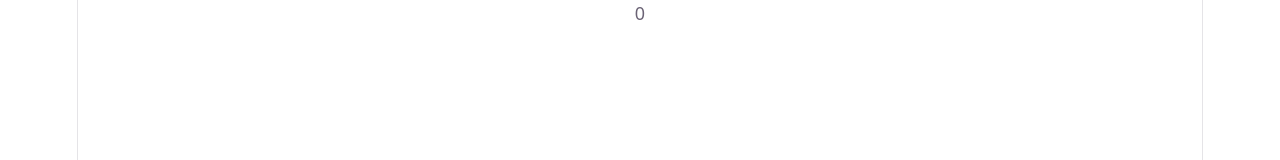
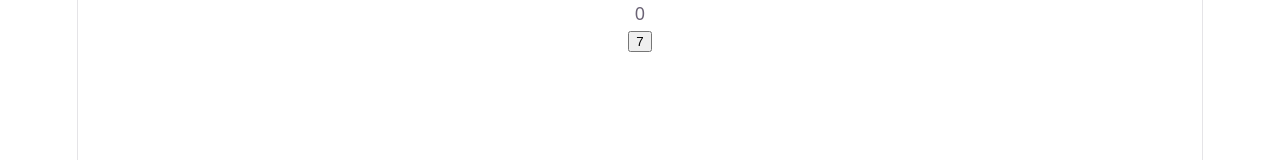
Before and after one commit to PhantasmalKG/React-Calculator, a React app: page / in a window 1280 px wide. Shown: the top 160 px of the page. Built offline with nearby package versions, Linux system fonts and the light colour scheme; the HTML template or start-up script is replaced by a standard one.

Commit message:
Changed the parameters of the components into type props with parameters accepting the values needed to display the calculator.

```diff
--- a/src/App.tsx
+++ b/src/App.tsx
@@ -10,29 +10,33 @@ function App() {
   const [operatoration, setOperatoration] = useState(null);
   const [result, setResult] = useState(0);
 
-  const handleButtonClick = (value: string) => {
-    if (value === 'C') {
-      setDisplayValue('0');
 
-    } else if (value === 'AC') {
-      setDisplayValue('0');
-      setResult(0);
+  function handleButtonClick(value: string) {
+    setDisplayValue(value);
+  }
+  // const handleButtonClick = (value: string) => {
+  //   if (value === 'C') {
+  //     setDisplayValue('0');
 
-    } else if (value === '=') {
-      try {
-        const evalResult = eval(displayValue);
-        setDisplayValue(evalResult.toString());
-        setResult(evalResult);
+  //   } else if (value === 'AC') {
+  //     setDisplayValue('0');
+  //     setResult(0);
 
-      } catch (error) {
-        setDisplayValue('Error');
+  //   } else if (value === '=') {
+  //     try {
+  //       const evalResult = eval(displayValue);
+  //       setDisplayValue(evalResult.toString());
+  //       setResult(evalResult);
 
-      }
-    } else {
-      setDisplayValue((prev) => (prev === '0' ? value : prev + value));
+  //     } catch (error) {
+  //       setDisplayValue('Error');
 
-    }
-  };
+  //     }
+  //   } else {
+  //     setDisplayValue((prev) => (prev === '0' ? value : prev + value));
+
+  //   }
+  // };
 
 
   const btns =[
@@ -47,8 +51,8 @@ function App() {
     <>
     <div className="react-calulator-container">
       <div className="react-calculator">
-        <CalculatorDisplay />
-
+        <CalculatorDisplay  value={displayValue}/>
+        <ButtonDisplay value={"7"} onClick={handleButtonClick}/>
 
 
       </div>
--- a/src/components/ButtonDisplay.tsx
+++ b/src/components/ButtonDisplay.tsx
@@ -1,8 +1,15 @@
+
+type ButtonDisplayProps = {
+  value: string;
+  onClick: (value: any) => any;
+};
 
 
-function ButtonDisplay({value}: {value: string}) {
+function ButtonDisplay({value, onClick}: ButtonDisplayProps) {
   return (
-    <div>{value}</div>
+    <button onClick={() => onClick(value)}>
+      {value}
+    </button>
   )
 }
 
--- a/src/components/CalculatorDisplay.tsx
+++ b/src/components/CalculatorDisplay.tsx
@@ -1,7 +1,11 @@
 
- function CalculatorDisplay() {
+type CalculatorDisplayProps = {
+  value: number | string;
+};
+
+function CalculatorDisplay({value}: CalculatorDisplayProps) {
   return (
-    <div>0</div>
+    <div>{value}</div>
   )
 }
 
```
